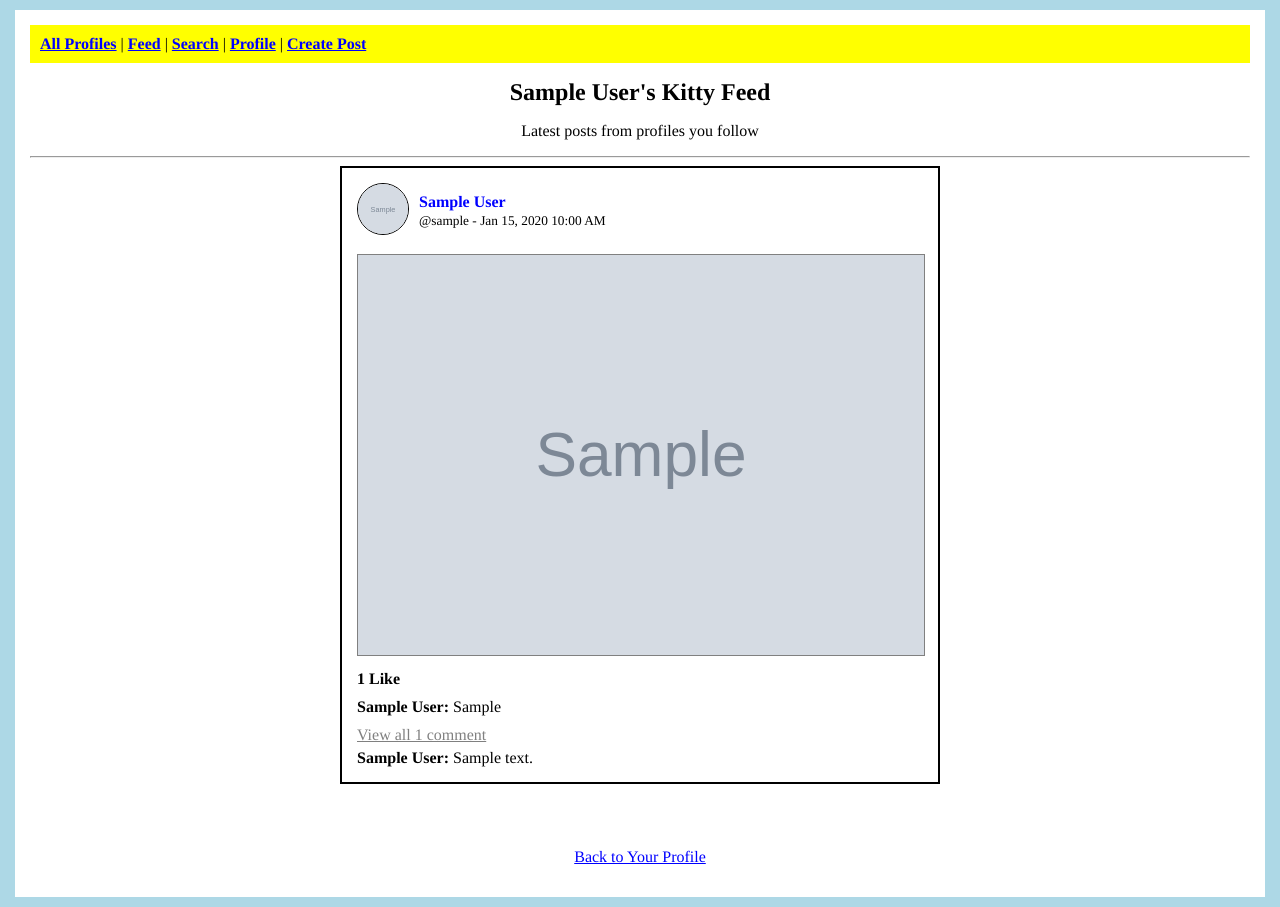
After one commit to jacklee-bu/cs412, a Django app: page /mini_insta/profile/1/feed/ in a window 1280 px wide. The commit adds this page. Run offline with Django 5.2, Linux system fonts and the light colour scheme; tables that the repository leaves empty hold one stand-in row (values such as "Sample post"); grey boxes marked "Sample" are stand-in pictures.

Commit message:
Assignment 6 - ORM features: Follow/Comment/Like models, feed, search

```diff
--- a/mini_insta/templates/mini_insta/base.html
+++ b/mini_insta/templates/mini_insta/base.html
@@ -37,6 +37,9 @@
         <div class="navigation">
             <a href="{% url 'mini_insta:show_all_profiles' %}">All Profiles</a>
             {% if profile %}
+                | <a href="{% url 'mini_insta:show_feed' profile.pk %}">Feed</a>
+                | <a href="{% url 'mini_insta:search' profile.pk %}">Search</a>
+                | <a href="{% url 'mini_insta:show_profile' profile.pk %}">Profile</a>
                 | <a href="{% url 'mini_insta:create_post' profile.pk %}">Create Post</a>
             {% endif %}
         </div>
--- /dev/null
+++ b/mini_insta/templates/mini_insta/show_feed.html
@@ -0,0 +1,93 @@
+{% extends 'mini_insta/base.html' %}
+
+{% block title %}Feed - {{ profile.display_name }} - Mini Insta{% endblock %}
+
+{% block content %}
+<center>
+    <h1>{{ profile.display_name }}'s Kitty Feed</h1>
+    <p>Latest posts from profiles you follow</p>
+</center>
+
+<hr>
+
+<div style="max-width: 600px; margin: 0 auto;">
+    {% for post in posts %}
+        <div style="background-color: white; border: 2px solid black; margin-bottom: 30px; padding: 15px;">
+            <!-- Profile header -->
+            <div style="display: flex; align-items: center; margin-bottom: 15px;">
+                <a href="{% url 'mini_insta:show_profile' post.profile.pk %}">
+                    <img src="{{ post.profile.profile_image_url }}" alt="{{ post.profile.display_name }}"
+                         style="width: 50px; height: 50px; border-radius: 50%; border: 1px solid black; margin-right: 10px;">
+                </a>
+                <div>
+                    <a href="{% url 'mini_insta:show_profile' post.profile.pk %}" style="color: blue; text-decoration: none;">
+                        <strong>{{ post.profile.display_name }}</strong>
+                    </a><br>
+                    <small>@{{ post.profile.username }} - {{ post.timestamp|date:"M d, Y g:i A" }}</small>
+                </div>
+            </div>
+
+            <!-- First photo -->
+            {% with post.get_all_photos.first as first_photo %}
+                {% if first_photo %}
+                    <a href="{% url 'mini_insta:post_detail' post.pk %}">
+                        <img src="{{ first_photo.get_image_url }}" alt="Post image"
+                             style="width: 100%; max-height: 400px; object-fit: cover; border: 1px solid gray;">
+                    </a>
+                {% else %}
+                    <a href="{% url 'mini_insta:post_detail' post.pk %}">
+                        <div style="width: 100%; height: 300px; background-color: lightgray;
+                                display: flex; align-items: center; justify-content: center; border: 1px solid gray;">
+                            <p>No Image</p>
+                        </div>
+                    </a>
+                {% endif %}
+            {% endwith %}
+
+            <!-- Likes -->
+            <div style="margin: 10px 0; font-weight: bold;">
+                {{ post.get_likes.count }} Like{% if post.get_likes.count != 1 %}s{% endif %}
+            </div>
+
+            <!-- Caption -->
+            {% if post.caption %}
+                <div style="margin: 10px 0;">
+                    <strong>{{ post.profile.display_name }}:</strong> {{ post.caption|truncatewords:30 }}
+                </div>
+            {% endif %}
+
+            <!-- Comments preview -->
+            {% with post.get_all_comments as comments %}
+                {% if comments.count > 0 %}
+                    <div style="color: gray; margin-top: 10px;">
+                        <a href="{% url 'mini_insta:post_detail' post.pk %}" style="color: gray;">
+                            View all {{ comments.count }} comment{% if comments.count != 1 %}s{% endif %}
+                        </a>
+                    </div>
+                    <!-- Show first comment -->
+                    {% with comments.first as first_comment %}
+                        {% if first_comment %}
+                            <div style="margin-top: 5px;">
+                                <strong>{{ first_comment.profile.display_name }}:</strong>
+                                {{ first_comment.text|truncatewords:15 }}
+                            </div>
+                        {% endif %}
+                    {% endwith %}
+                {% endif %}
+            {% endwith %}
+        </div>
+    {% empty %}
+        <div style="text-align: center; padding: 50px;">
+            <h3>No posts in your feed yet!</h3>
+            <p>Start following some kitties to see their posts here.</p>
+        </div>
+    {% endfor %}
+</div>
+
+<br>
+<p style="text-align: center;">
+    <a href="{% url 'mini_insta:show_profile' profile.pk %}" style="color: blue; text-decoration: underline;">
+        Back to Your Profile
+    </a>
+</p>
+{% endblock %}
--- a/mini_insta/urls.py
+++ b/mini_insta/urls.py
@@ -16,4 +16,9 @@ urlpatterns = [
     path('profile/<int:pk>/update/', views.UpdateProfileView.as_view(), name='update_profile'),
     path('post/<int:pk>/delete/', views.DeletePostView.as_view(), name='delete_post'),
     path('post/<int:pk>/update/', views.UpdatePostView.as_view(), name='update_post'),
+    # new URL patterns for A6
+    path('profile/<int:pk>/followers/', views.ShowFollowersDetailView.as_view(), name='show_followers'),
+    path('profile/<int:pk>/following/', views.ShowFollowingDetailView.as_view(), name='show_following'),
+    path('profile/<int:pk>/feed/', views.PostFeedListView.as_view(), name='show_feed'),
+    path('profile/<int:pk>/search/', views.SearchView.as_view(), name='search'),
 ]
--- a/mini_insta/views.py
+++ b/mini_insta/views.py
@@ -5,9 +5,10 @@
 from django.shortcuts import render, get_object_or_404
 from django.views.generic import (ListView, DetailView, CreateView,
                                   UpdateView, DeleteView)
-from django.http import HttpResponse
+from django.http import HttpResponse, HttpResponseRedirect
 from django.urls import reverse
-from .models import Profile, Post, Photo
+from django.db import models
+from .models import Profile, Post, Photo, Follow, Comment, Like
 from .forms import CreatePostForm, UpdateProfileForm, UpdatePostForm
 
 # Create your views here.
@@ -106,3 +107,92 @@ class UpdatePostView(UpdateView):
     model = Post
     form_class = UpdatePostForm
     template_name = 'mini_insta/update_post_form.html'
+
+class ShowFollowersDetailView(DetailView):
+    """View to display followers of a profile."""
+    model = Profile
+    template_name = 'mini_insta/show_followers.html'
+    context_object_name = 'profile'
+
+class ShowFollowingDetailView(DetailView):
+    """View to display profiles being followed."""
+    model = Profile
+    template_name = 'mini_insta/show_following.html'
+    context_object_name = 'profile'
+
+class PostFeedListView(ListView):
+    """View to display the post feed for a profile."""
+    model = Post
+    template_name = 'mini_insta/show_feed.html'
+    context_object_name = 'posts'
+
+    def get_queryset(self):
+        """Get the post feed for the profile.
+        Returns: QuerySet of Post objects
+        """
+        # get the profile from the URL
+        profile = Profile.objects.get(pk=self.kwargs['pk'])
+        # use the get_post_feed method we created
+        return profile.get_post_feed()
+
+    def get_context_data(self, **kwargs):
+        """Add profile to context.
+        Returns: context dictionary
+        """
+        context = super().get_context_data(**kwargs)
+        # add the profile to context for template use
+        context['profile'] = Profile.objects.get(pk=self.kwargs['pk'])
+        return context
+
+class SearchView(ListView):
+    """View to handle search functionality."""
+    model = Post
+    template_name = 'mini_insta/search_results.html'
+    context_object_name = 'posts'
+
+    def dispatch(self, request, *args, **kwargs):
+        """Handle initial request dispatch.
+        Returns: response object
+        """
+        # check if there's a query parameter
+        if 'query' not in self.request.GET:
+            # no query, show the search form
+            profile = Profile.objects.get(pk=self.kwargs['pk'])
+            context = {'profile': profile}
+            return render(request, 'mini_insta/search.html', context)
+        # otherwise continue with normal ListView processing
+        return super().dispatch(request, *args, **kwargs)
+
+    def get_queryset(self):
+        """Get posts matching the search query.
+        Returns: QuerySet of Post objects
+        """
+        # get the search query
+        query = self.request.GET.get('query', '')
+        # search for posts with query in caption
+        posts = Post.objects.filter(caption__icontains=query)
+        return posts
+
+    def get_context_data(self, **kwargs):
+        """Add additional context data.
+        Returns: context dictionary
+        """
+        context = super().get_context_data(**kwargs)
+        # get the profile and query
+        profile = Profile.objects.get(pk=self.kwargs['pk'])
+        query = self.request.GET.get('query', '')
+
+        # search for matching profiles
+        profiles = Profile.objects.filter(
+            models.Q(username__icontains=query) |
+            models.Q(display_name__icontains=query) |
+            models.Q(bio_text__icontains=query)
+        )
+
+        # add to context
+        context['profile'] = profile
+        context['query'] = query
+        context['profiles'] = profiles
+        # posts are already in context from get_queryset
+
+        return context
```
Also changed, not shown: mini_insta/admin.py (+6 -1 lines), mini_insta/models.py (+96 -0 lines), mini_insta/templates/mini_insta/search.html (added, +38 -0 lines), mini_insta/templates/mini_insta/search_results.html (added, +104 -0 lines), mini_insta/templates/mini_insta/show_followers.html (added, +57 -0 lines), mini_insta/templates/mini_insta/show_following.html (added, +57 -0 lines), mini_insta/templates/mini_insta/show_post.html (+19 -0 lines), mini_insta/templates/mini_insta/show_profile.html (+16 -0 lines), db.sqlite3, mini_insta/migrations/0004_comment_follow_like.py (added).
